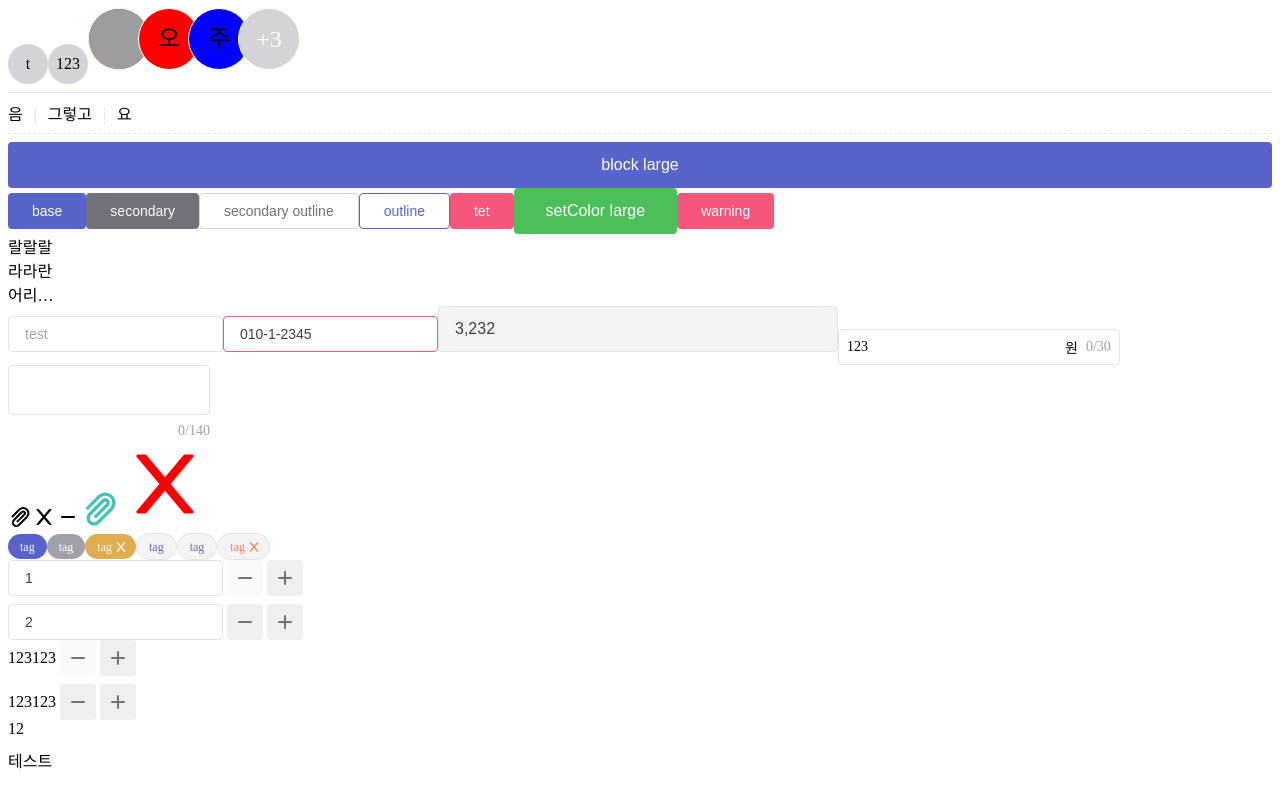
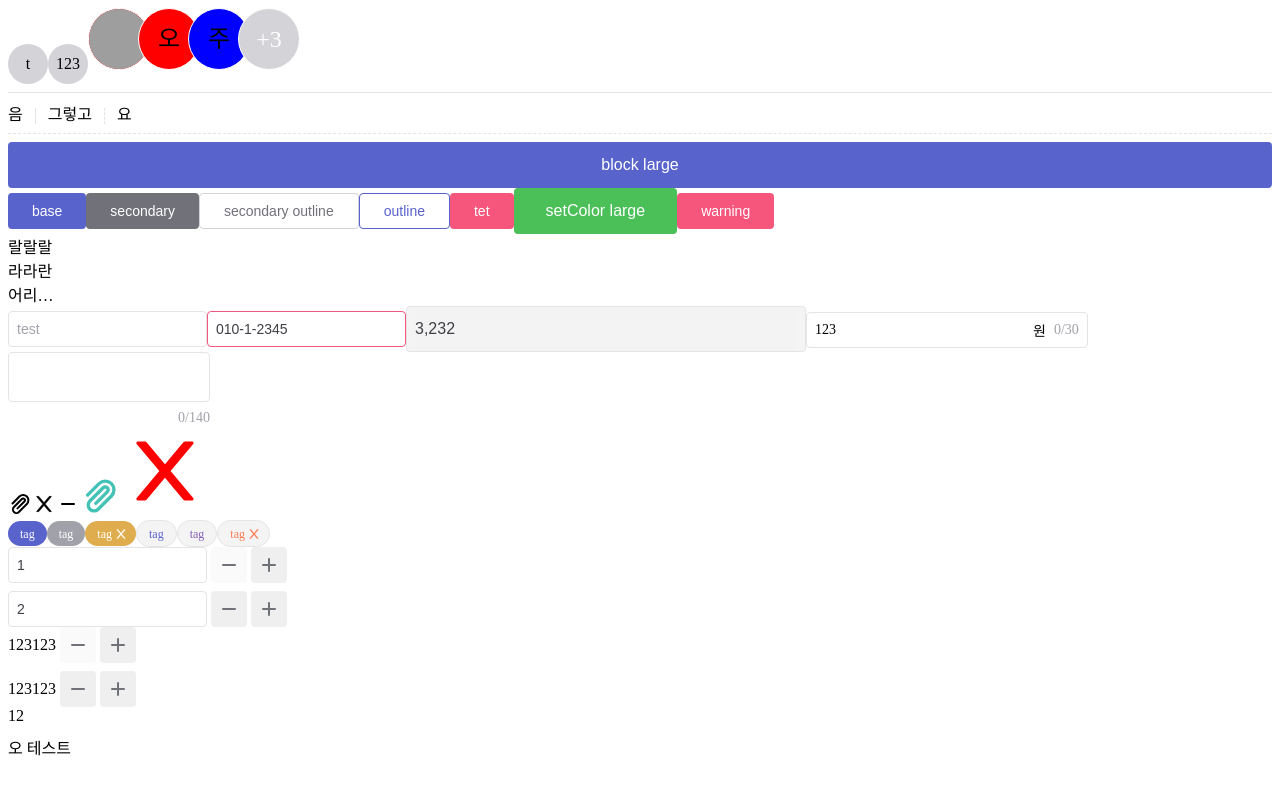
Before and after one commit to EunH12/exUi, a React (Vite) app: page / in a window 1280 px wide. Built offline with nearby package versions, Linux system fonts and the light colour scheme; grey boxes are pictures that could not be loaded.

Commit message:
fix input

```diff
--- a/src/App.jsx
+++ b/src/App.jsx
@@ -78,13 +78,14 @@ function App () {
       />
       <MInput
         label="prefix"
+        suffix="원"
         isCount
         maxLength={30}
         value={value.prefix}
         handleChange={(value) => test(value, 'prefix')}
       >
         <span key="prefix">123</span>
-        <span key="suffix">원</span>
+        <span key="suffix">일</span>
       </MInput>
       <MInput
         type="textarea"
@@ -135,7 +136,8 @@ function App () {
      {value.dynamic}
     </div>,
     <div key="collapse">
-      <MCollapse title="테스트" margin={10}>
+      <MCollapse title="테스트" margin={10} isIcon>
+        <div name="preIcon">아이콘</div>
         123
       </MCollapse>
     </div>
--- a/src/components/Collapse/Collapse.jsx
+++ b/src/components/Collapse/Collapse.jsx
@@ -1,13 +1,14 @@
 import PropTypes from 'prop-types'
 import { useState } from 'react'
 import { setColor } from '@/components/Theme'
-import { StyleCollapse, StyleCollapseChild } from './style'
+import { StyleCollapse, StyleCollapseChild, PreIcons } from './style'
 
 Collapse.propTypes = {
   accordion: PropTypes.bool,
   title: PropTypes.string.isRequired,
   margin: PropTypes.number,
-  children: PropTypes.node
+  children: PropTypes.node,
+  isIcon: PropTypes.bool
 }
 Collapse.defaultProps = {
   margin: 8,
@@ -16,8 +17,18 @@ Collapse.defaultProps = {
 
 function Collapse (props) {
   const [openValue, setValueOpenValue] = useState(false)
+  function PreIcon () {
+    if (props.isIcon) {
+      return <PreIcons isIcon={props.isIcon}>
+        오
+      </PreIcons>
+    } else {
+      return false
+    }
+  }
   return (
-    <StyleCollapse {...props} onClick={() => setValueOpenValue(!openValue)}>
+    <StyleCollapse margin={props.margin} onClick={() => setValueOpenValue(!openValue)}>
+      <PreIcon/>
       {props.title}
       {
         openValue
--- a/src/components/Collapse/style.js
+++ b/src/components/Collapse/style.js
@@ -4,7 +4,14 @@ export const StyleCollapse = styled.div`
 ${(props) => ({
 margin: `${props.margin}px 0`
 })}
+cursor: pointer;
 `
 export const StyleCollapseChild = styled.div`
 padding-top: 16px;
 `
+export const PreIcons = styled.div`
+${(props) => ({
+marginRight: props.isIcon ? '4px' : '0'
+})}
+display: inline-block;
+`
--- a/src/components/Input/input.jsx
+++ b/src/components/Input/input.jsx
@@ -19,6 +19,8 @@ Input.propTypes = {
   formatter: PropTypes.string,
   isCount: PropTypes.bool,
   maxLength: PropTypes.number,
+  prefix: PropTypes.string,
+  suffix: PropTypes.string,
 
   handleChange: PropTypes.func,
   error: PropTypes.bool,
@@ -113,7 +115,41 @@ function Input (props) {
       return false
     }
   }
-
+  const prefixSet = Array.isArray(props?.children)
+  function PrefixSet () {
+    let prefixNode = null
+    if (props.prefix) {
+      prefixNode = props.prefix
+    } else if (props?.children && prefixSet) {
+      prefixNode = props?.children?.find(item => item.key === 'prefix')
+    } else if (props?.children?.key === 'prefix') {
+      prefixNode = props.children
+    }
+    return (
+      prefixNode
+        ? <InputPrefix>
+          {prefixNode}
+        </InputPrefix>
+        : false
+    )
+  }
+  function SuffixSet () {
+    let suffixNode = null
+    if (props.suffix) {
+      suffixNode = props.suffix
+    } else if (props?.children && prefixSet) {
+      suffixNode = props?.children?.find(item => item.key === 'suffix')
+    } else if (props?.children?.key === 'suffix') {
+      suffixNode = props.children
+    }
+    return (
+      suffixNode
+        ? <InputPrefix>
+          {suffixNode}
+        </InputPrefix>
+        : false
+    )
+  }
   // input props set
   const inputProps = {
     ...props
@@ -126,13 +162,9 @@ function Input (props) {
             <CountComponent/>
         </TextareaWrap>
       : <InputWrap {...props} className={[props.disabled ? 'disabled' : '', props.error ? 'error' : ''].join('')}>
-          <InputPrefix>
-            {props?.children?.find(item => item.key === 'prefix')}
-          </InputPrefix>
+          <PrefixSet/>
           <InputCss {...inputProps} value={value} onChange={handleChange} />
-          <InputPrefix>
-            {props?.children?.find(item => item.key === 'suffix')}
-          </InputPrefix>
+          <SuffixSet/>
           <CountComponent/>
         </InputWrap>
   )
```
